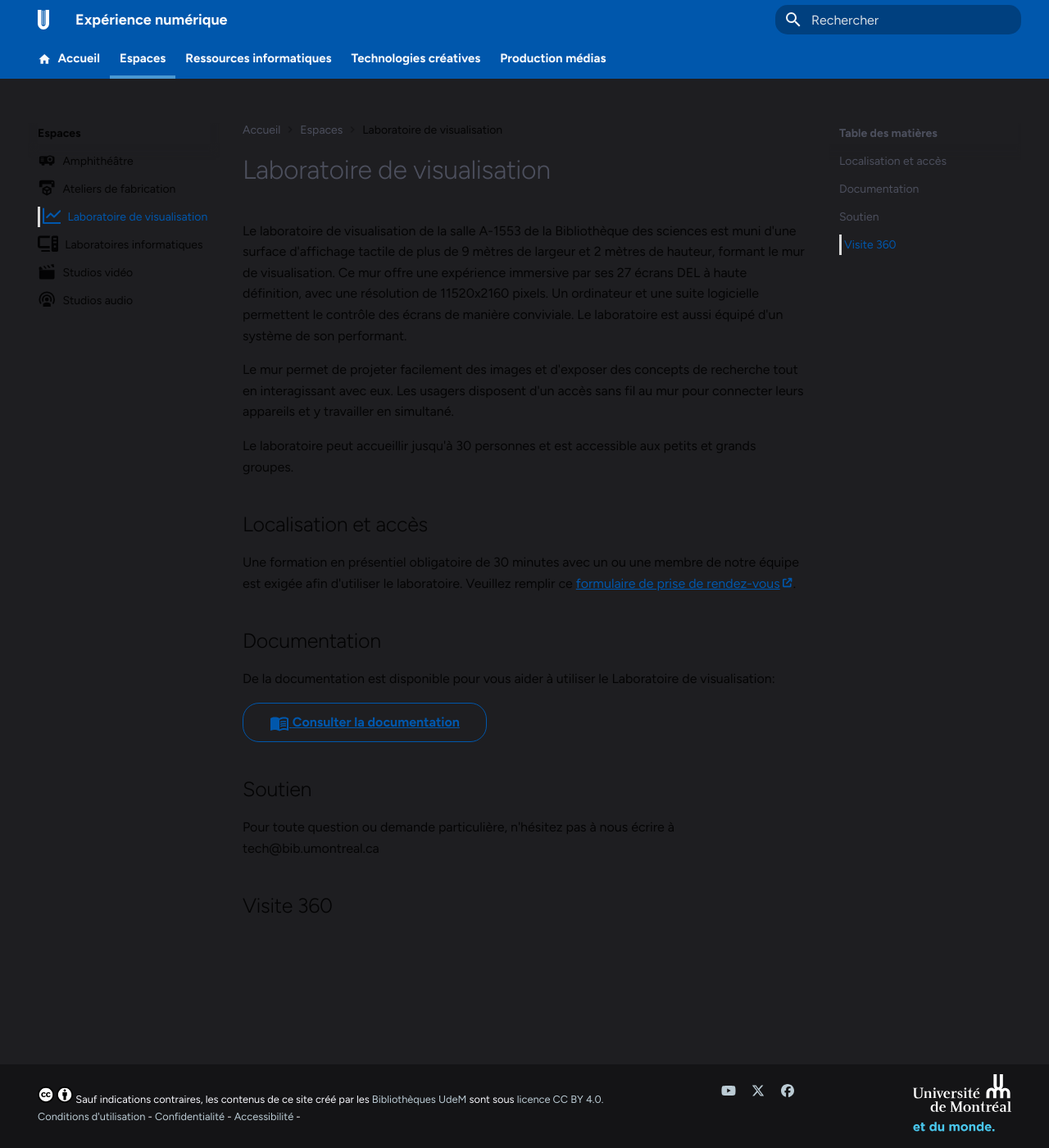
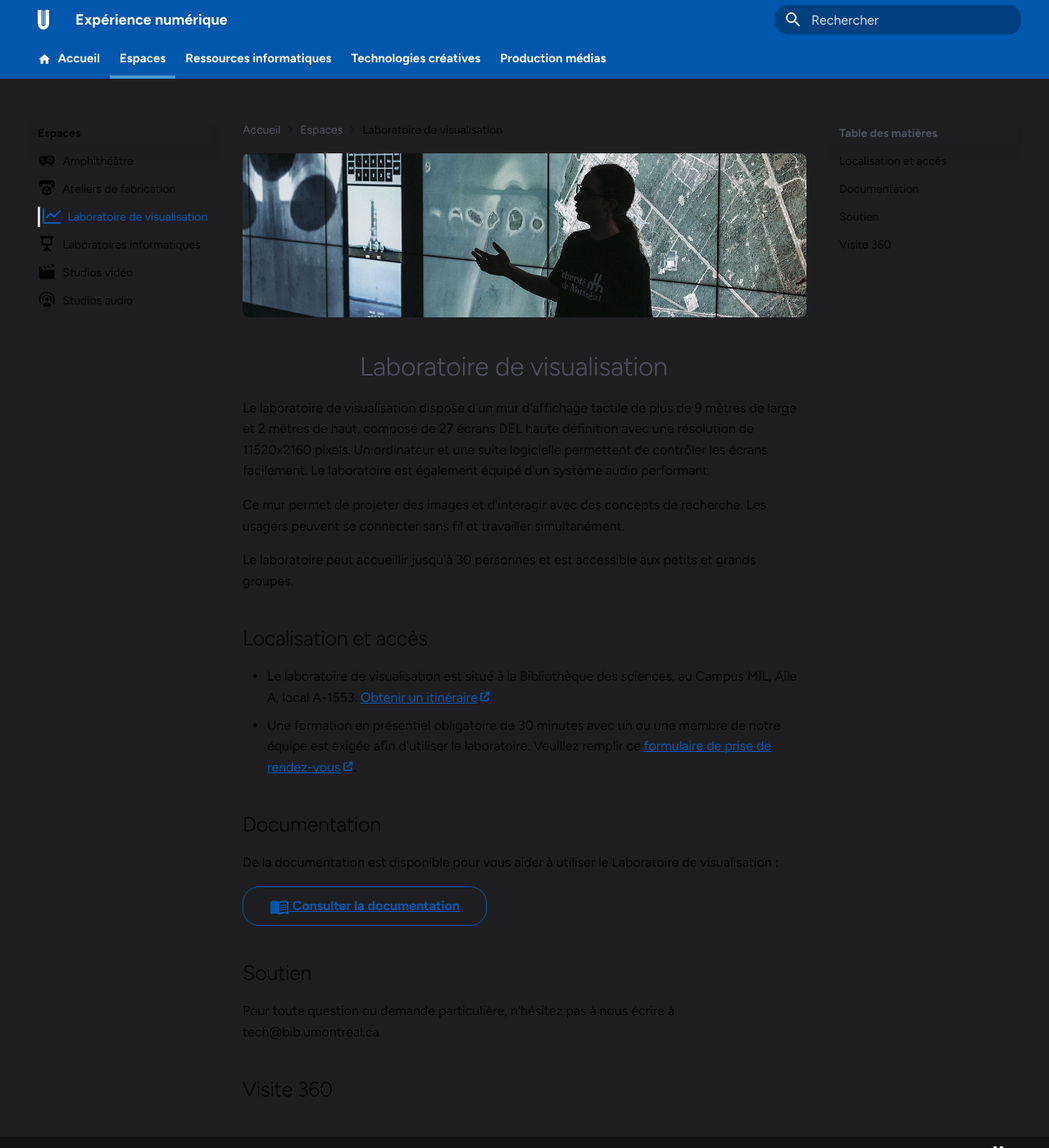
Before and after one commit to bibudem/hub, an MkDocs documentation site: the page built from docs/espaces/labo-visualisation.md, in a window 1280 px wide and 1400 px high. Shown: the whole window at 82% size. Built offline with MkDocs 1.6.1 and Material for MkDocs 9.7.7, drawn with Linux system fonts in a browser that asks for light colours; some web fonts are replaced; comment, search, counter and statistics services are not loaded.

Commit message:
màj cover

```diff
--- a/docs/espaces/labo-visualisation.md
+++ b/docs/espaces/labo-visualisation.md
@@ -3,24 +3,25 @@ icon : octicons/graph-16
 glightbox: false
 search:
   boost: 2
+cover : labvisu.jpg
 ---
 
 # Laboratoire de visualisation
 
-Le laboratoire de visualisation de la salle A-1553 de la Bibliothèque des sciences est muni d'une surface d'affichage tactile de plus de 9 mètres de largeur et 2 mètres de hauteur, formant le mur de visualisation. Ce mur offre une expérience immersive par ses 27 écrans DEL à haute définition, avec une résolution de 11520x2160 pixels. Un ordinateur et une suite logicielle permettent le contrôle des écrans de manière conviviale. Le laboratoire est aussi équipé d'un système de son performant.
+Le laboratoire de visualisation dispose d'un mur d'affichage tactile de plus de 9 mètres de large et 2 mètres de haut, composé de 27 écrans DEL haute définition avec une résolution de 11520x2160 pixels. Un ordinateur et une suite logicielle permettent de contrôler les écrans facilement. Le laboratoire est également équipé d'un système audio performant.
 
-Le mur permet de projeter facilement des images et d'exposer des concepts de recherche tout en interagissant avec eux. Les usagers disposent d'un accès sans fil au mur pour connecter leurs appareils et y travailler en simultané.
+Ce mur permet de projeter des images et d'interagir avec des concepts de recherche. Les usagers peuvent se connecter sans fil et travailler simultanément.
 
 Le laboratoire peut accueillir jusqu'à 30 personnes et est accessible aux petits et grands groupes.
 
 ## Localisation et accès
 
-Une formation en présentiel obligatoire de 30 minutes avec un ou une membre de notre équipe est exigée afin d'utiliser le laboratoire.
-Veuillez remplir ce [formulaire de prise de rendez-vous](https://forms.office.com/r/9zPS89SY16).
+- Le laboratoire de visualisation est situé à la Bibliothèque des sciences, au Campus MIL, Aile A, local A-1553. [Obtenir un itinéraire](https://maps.app.goo.gl/6HsLMAxoBWpQZgcD8)
+- Une formation en présentiel obligatoire de 30 minutes avec un ou une membre de notre équipe est exigée afin d'utiliser le laboratoire. Veuillez remplir ce [formulaire de prise de rendez-vous](https://forms.office.com/r/9zPS89SY16).
 
 ## Documentation
 
-De la documentation est disponible pour vous aider à utiliser le Laboratoire de visualisation:
+De la documentation est disponible pour vous aider à utiliser le Laboratoire de visualisation :
 
 [:material-book-open-variant:{ .lg .middle } **Consulter la documentation**](../medias/index.md){ .md-button  }
 
```
Also changed, not shown: docs/creatives/impression3d/index.md (+1 -2 lines), docs/espaces/ateliers.md (+1 -0 lines), docs/espaces/labo-info.md (+1 -1 lines), docs/espaces/studios-audio.md (+1 -0 lines), overrides/assets/img/cover/ateliers.jpg (added), overrides/assets/img/cover/impression3d.jpg (added), overrides/assets/img/cover/labvisu.jpg (added), overrides/assets/img/cover/studiolsh.jpg (added).
